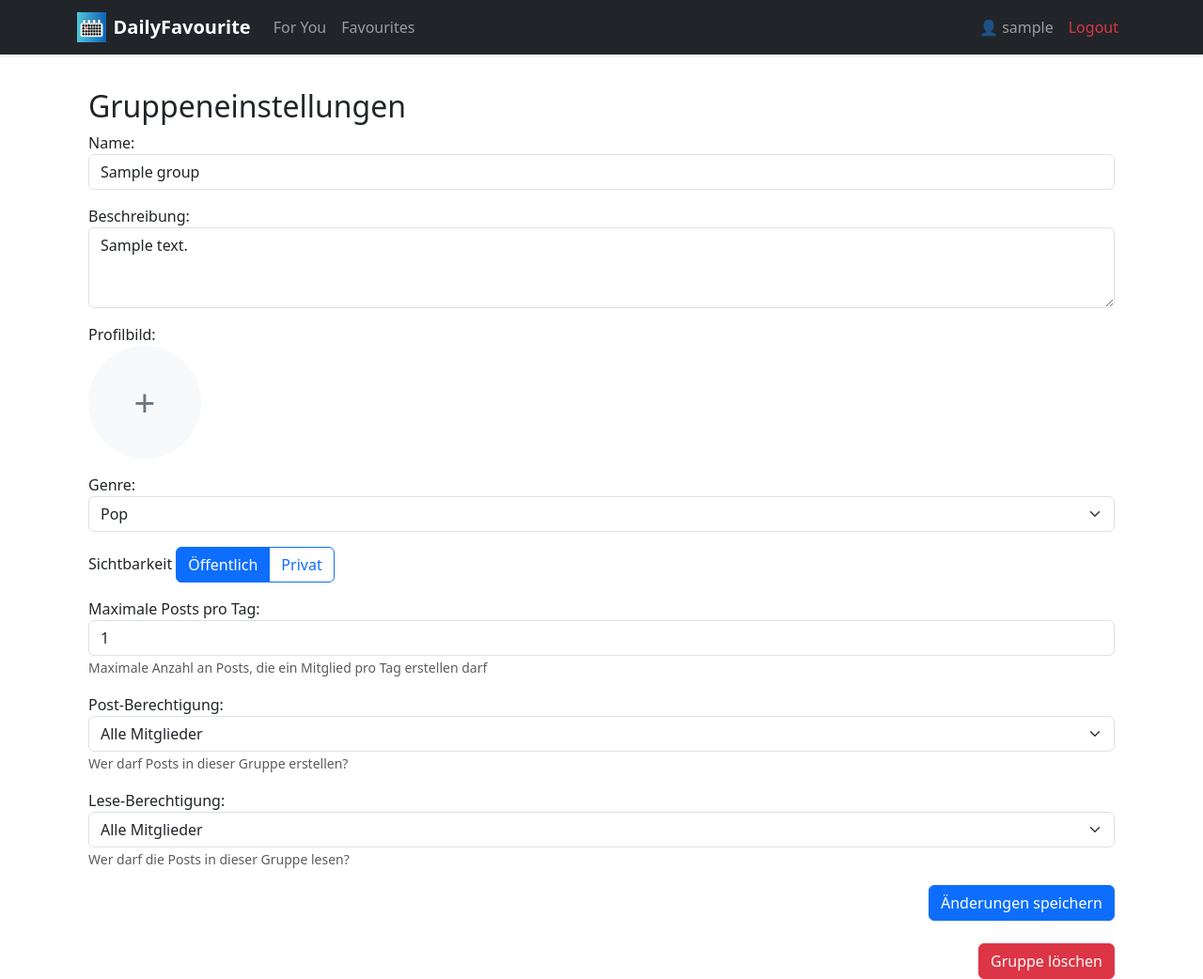
After one commit to PauluszZ7/DailyFavourite, a Django app: page /groups/1/edit/ in a window 1280 px wide. The commit adds this page. Shown: the whole page at 94% size. Run offline with Django 5.2, Linux system fonts and the light colour scheme; a user stored in the database is signed in; tables that the repository leaves empty hold one stand-in row (values such as "Sample post").

Commit message:
Erste Version Gruppenverwaltung

```diff
--- a/app/DailyFavourite/settings.py
+++ b/app/DailyFavourite/settings.py
@@ -134,6 +134,9 @@ USE_TZ = True
 STATIC_URL = "static/"
 LOGIN_URL = "/login/"
 
+MEDIA_URL = '/media/'
+MEDIA_ROOT = os.path.join(BASE_DIR, 'media')
+
 # Default primary key field type
 # https://docs.djangoproject.com/en/5.2/ref/settings/#default-auto-field
 
--- a/app/DailyFavourite/urls.py
+++ b/app/DailyFavourite/urls.py
@@ -17,6 +17,8 @@ Including another URLconf
 
 from django.contrib import admin
 from django.urls import path
+from django.conf import settings
+from django.conf.urls.static import static
 from mainapp.views import (
     mainPage_view,
     loginPage_view,
@@ -31,6 +33,10 @@ from mainapp.views import (
     registration_view,
     logout_view,
     vote_view,
+    group_view,
+    my_groups_view,
+    group_edit_view,
+    delete_group,
 )
 
 urlpatterns = [
@@ -48,4 +54,11 @@ urlpatterns = [
     path("api/logout/", logout_view, name="backend-logout"),
     path("api/registration/", registration_view, name="backend-registration"),
     path("api/vote/<int:post_id>/<str:vote_type>/", vote_view, name="vote"),
+    path('groups/create/', group_view, name='group-create'),
+    path('groups/', my_groups_view, name='my-groups'),
+    path('groups/<int:group_id>/edit/', group_edit_view, name='group-edit'),
+    path('group/<int:group_id>/delete/', delete_group, name='delete_group'),
 ]
+
+if settings.DEBUG:
+    urlpatterns += static(settings.MEDIA_URL, document_root=settings.MEDIA_ROOT)
--- /dev/null
+++ b/app/mainapp/forms.py
@@ -0,0 +1,47 @@
+from django import forms
+from .models import Group
+
+
+class GroupForm(forms.ModelForm):
+    class Meta:
+        model = Group
+        fields = [
+            'name',
+            'description',
+            'profile_image',
+            'genre',
+            'is_public',
+            'max_posts_per_day',
+            'post_permission',
+            'read_permission'
+        ]
+        widgets = {
+            'profile_image': forms.FileInput(attrs={'class': 'form-control'}),
+            'description': forms.Textarea(attrs={'class': 'form-control', 'rows': 3}),
+            'genre': forms.Select(attrs={'class': 'form-select'}),
+            'max_posts_per_day': forms.NumberInput(attrs={
+                'class': 'form-control',
+                'min': 1,
+                'max': 100
+            }),
+            'post_permission': forms.Select(attrs={'class': 'form-select'}),
+            'read_permission': forms.Select(attrs={'class': 'form-select'}),
+        }
+
+    def __init__(self, *args, **kwargs):
+        super().__init__(*args, **kwargs)
+        self.fields['description'].label = "Beschreibung"
+        self.fields['profile_image'].label = "Profilbild"
+        self.fields['max_posts_per_day'].label = "Maximale Posts pro Tag"
+        self.fields['post_permission'].label = "Post-Berechtigung"
+        self.fields['read_permission'].label = "Lese-Berechtigung"
+
+        # Hilfetexte hinzufügen
+        self.fields['max_posts_per_day'].help_text = "Maximale Anzahl an Posts pro Mitglied pro Tag"
+        self.fields['post_permission'].help_text = "Wer darf Posts in dieser Gruppe erstellen?"
+        self.fields['read_permission'].help_text = "Wer darf die Posts in dieser Gruppe lesen?"
+
+        # Initialwerte setzen
+        self.fields['max_posts_per_day'].initial = 1
+        self.fields['post_permission'].initial = 'all'
+        self.fields['read_permission'].initial = 'all'
--- a/app/mainapp/objects/serializers.py
+++ b/app/mainapp/objects/serializers.py
@@ -3,6 +3,9 @@ from mainapp.models import UserMeta, Group, Membership, Music, Post, Comment, Vo
 
 
 class UserSerializer(serializers.ModelSerializer):
+    id = serializers.IntegerField(source="user.id", read_only=True)
+    username = serializers.CharField(source="user.username", read_only=True)
+
     class Meta:
         model = UserMeta
         fields = [
--- a/app/mainapp/templates/base.html
+++ b/app/mainapp/templates/base.html
@@ -72,5 +72,6 @@
   <!-- Feed, Seiteninhalte etc. kommen hier -->
   {% endblock %}
 </div>
+{% block extra_scripts %}{% endblock %}
 </body>
 </html>
--- /dev/null
+++ b/app/mainapp/templates/group_edit.html
@@ -0,0 +1,136 @@
+{% extends 'base.html' %}
+{% load form_tags %}
+
+{% block title %}Gruppeneinstellungen{% endblock %}
+
+{% block content %}
+<div class="container mt-4">
+  <h2>Gruppeneinstellungen</h2>
+  <form method="POST" enctype="multipart/form-data">
+    {% csrf_token %}
+    {{ form.non_field_errors }}
+
+    <div class="mb-3">
+      {{ form.name.label_tag }}
+      {{ form.name|add_class:"form-control" }}
+      {{ form.name.errors }}
+    </div>
+
+    <div class="mb-3">
+      {{ form.description.label_tag }}
+      {{ form.description|add_class:"form-control" }}
+      {{ form.description.errors }}
+    </div>
+
+    <div class="mb-3">
+      {{ form.profile_image.label_tag }}
+      <div id="imagePreview"
+           class="rounded-circle bg-light mb-2 d-flex align-items-center justify-content-center"
+           style="width: 120px; height: 120px; background-size: cover; background-position: center; cursor: pointer;">
+        <span id="uploadIcon" class="fs-1 text-secondary m-0">+</span>
+      </div>
+      {{ form.profile_image|add_class:"form-control d-none" }}
+      {{ form.profile_image.errors }}
+    </div>
+
+    <div class="mb-3">
+      {{ form.genre.label_tag }}
+      {{ form.genre|add_class:"form-select" }}
+      {{ form.genre.errors }}
+    </div>
+
+    <div class="mb-3">
+      <label class="form-label">Sichtbarkeit</label>
+      <div class="btn-group" role="group" aria-label="Sichtbarkeit">
+        <input type="radio" class="btn-check" name="is_public" id="publicToggle" value="True"
+               autocomplete="off" {% if form.initial.is_public %}checked{% endif %}>
+        <label class="btn btn-outline-primary" for="publicToggle">Öffentlich</label>
+        <input type="radio" class="btn-check" name="is_public" id="privateToggle" value="False"
+               autocomplete="off" {% if not form.initial.is_public %}checked{% endif %}>
+        <label class="btn btn-outline-primary" for="privateToggle">Privat</label>
+      </div>
+    </div>
+
+    <!-- Neue Felder -->
+    <div class="mb-3">
+      {{ form.max_posts_per_day.label_tag }}
+      {{ form.max_posts_per_day|add_class:"form-control" }}
+      {{ form.max_posts_per_day.errors }}
+      <small class="text-muted">Maximale Anzahl an Posts, die ein Mitglied pro Tag erstellen darf</small>
+    </div>
+
+    <div class="mb-3">
+      {{ form.post_permission.label_tag }}
+      {{ form.post_permission|add_class:"form-select" }}
+      {{ form.post_permission.errors }}
+      <small class="text-muted">Wer darf Posts in dieser Gruppe erstellen?</small>
+    </div>
+
+    <div class="mb-3">
+      {{ form.read_permission.label_tag }}
+      {{ form.read_permission|add_class:"form-select" }}
+      {{ form.read_permission.errors }}
+      <small class="text-muted">Wer darf die Posts in dieser Gruppe lesen?</small>
+    </div>
+
+    <div class="text-end">
+      <button type="submit" class="btn btn-primary">Änderungen speichern</button>
+    </div>
+
+    <div class="text-end mt-4">
+      <button
+        type="button"
+        class="btn btn-danger"
+        data-bs-toggle="modal"
+        data-bs-target="#deleteModal">
+        Gruppe löschen
+      </button>
+    </div>
+  </form>
+</div>
+
+<div class="modal fade" id="deleteModal" tabindex="-1" aria-hidden="true">
+  <div class="modal-dialog">
+    <div class="modal-content">
+      <div class="modal-header">
+        <h5 class="modal-title">Gruppe wirklich löschen?</h5>
+      </div>
+      <div class="modal-body">
+        <p>Diese Aktion kann nicht rückgängig gemacht werden!</p>
+        <p class="text-muted">Alle Gruppen-Daten gehen verloren.</p>
+      </div>
+      <div class="modal-footer">
+        <button type="button" class="btn btn-secondary" data-bs-dismiss="modal">Abbrechen</button>
+        <form method="POST" action="{% url 'delete_group' form.instance.id %}">
+          {% csrf_token %}
+          <button type="submit" class="btn btn-danger">Endgültig löschen</button>
+        </form>
+      </div>
+    </div>
+  </div>
+</div>
+{% endblock %}
+
+{% block extra_scripts %}
+<script>
+  const imageInput = document.getElementById('{{ form.profile_image.id_for_label }}');
+  const preview = document.getElementById('imagePreview');
+  const uploadIcon = document.getElementById('uploadIcon');
+
+  preview.addEventListener('click', () => {
+    imageInput.click();
+  });
+
+  imageInput.addEventListener('change', function () {
+    const file = this.files[0];
+    if (file) {
+      const reader = new FileReader();
+      reader.onload = function (e) {
+        preview.style.backgroundImage = `url(${e.target.result})`;
+        uploadIcon.style.display = "none";
+      };
+      reader.readAsDataURL(file);
+    }
+  });
+</script>
+{% endblock %}
--- /dev/null
+++ b/app/mainapp/templatetags/form_tags.py
@@ -0,0 +1,10 @@
+from django import template
+
+register = template.Library()
+
+@register.filter(name='add_class')
+def add_class(field, css):
+    try:
+        return field.as_widget(attrs={"class": css})
+    except Exception:
+        return field
--- a/app/mainapp/views.py
+++ b/app/mainapp/views.py
@@ -1,10 +1,13 @@
 import json
 import os
 from django.http import JsonResponse
-from django.shortcuts import render, redirect
+from django.shortcuts import render, redirect, get_object_or_404
 from django.contrib.auth.decorators import login_required
+from mainapp.services.userManagement import UserManagement
 from django.urls import reverse
-from mainapp.services.userManagement import UserManagement
+from .forms import GroupForm
+from .models import Group, UserMeta
+from django.contrib import messages
 
 
 # FRONTEND
@@ -101,3 +104,58 @@ def logout_view(request):
 
 def vote_view(request):
     return JsonResponse("Du hast gevoted.")
+
+@login_required(login_url='/login/')
+def group_view(request):
+    if request.method == "POST":
+        form = GroupForm(request.POST, request.FILES)
+        if form.is_valid():
+            user_meta = UserMeta.objects.get(user=request.user)
+            new_group = form.save(commit=False)
+            new_group.owner = user_meta
+            new_group.save()
+            new_group.members.add(user_meta)
+            return redirect('my-groups')
+    else:
+        form = GroupForm()
+
+    return render(request, "create_group.html", {"form": form})
+
+
+@login_required(login_url='/login/')
+def my_groups_view(request):
+    user_meta = UserMeta.objects.get(user=request.user)
+    groups = Group.objects.filter(members=user_meta)
+    return render(request, "my_groups.html", {"groups": groups})
+
+
+@login_required(login_url='/login/')
+def group_edit_view(request, group_id):
+    group = get_object_or_404(Group, id=group_id)
+    user_meta = UserMeta.objects.get(user=request.user)
+
+    if user_meta != group.owner:
+        return redirect('my-groups')
+
+    if request.method == 'POST':
+        form = GroupForm(request.POST, request.FILES, instance=group)
+        if form.is_valid():
+            form.save()
+            return redirect('my-groups')
+    else:
+        form = GroupForm(instance=group)
+
+    return render(request, 'group_edit.html', {'form': form, 'group': group})
+
+
+@login_required(login_url='/login/')
+def delete_group(request, group_id):
+    user_meta = UserMeta.objects.get(user=request.user)
+    group = get_object_or_404(Group, id=group_id, owner=user_meta)
+
+    if request.method == 'POST':
+        group.delete()
+        messages.success(request, 'Gruppe wurde gelöscht!')
+        return redirect('my-groups')
+
+    return redirect('group_settings')
```
Also changed, not shown: app/mainapp/models.py (+60 -4 lines), app/mainapp/objects/test_posts.json (deleted, +0 -100 lines), app/mainapp/services/database.py (+34 -10 lines), app/mainapp/templates/create_group.html (added, +104 -0 lines), app/mainapp/templates/my_groups.html (added, +40 -0 lines), app/mainapp/migrations/0001_initial.py.
